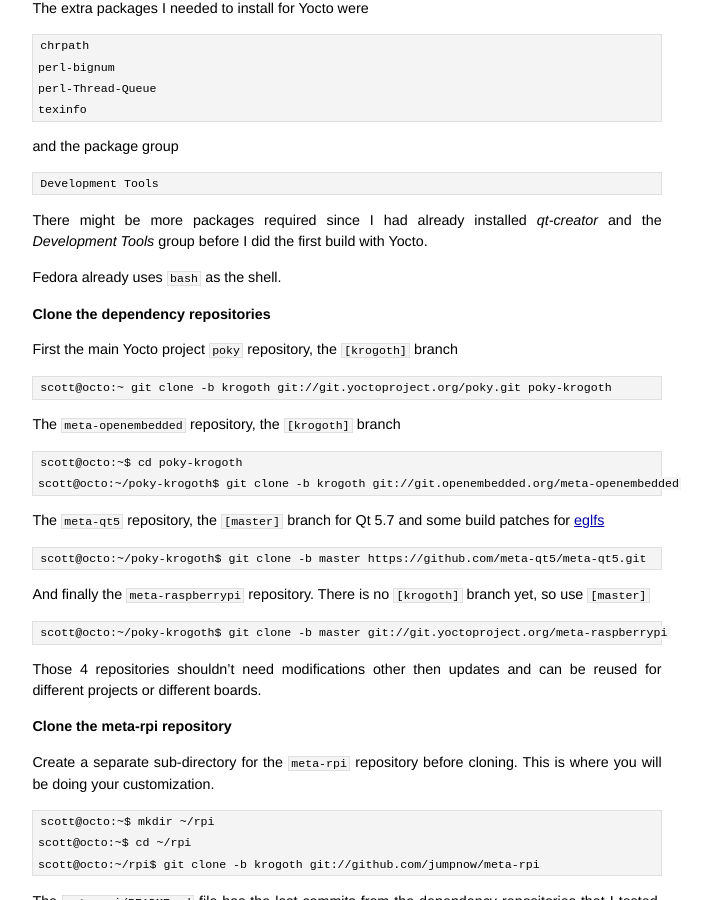
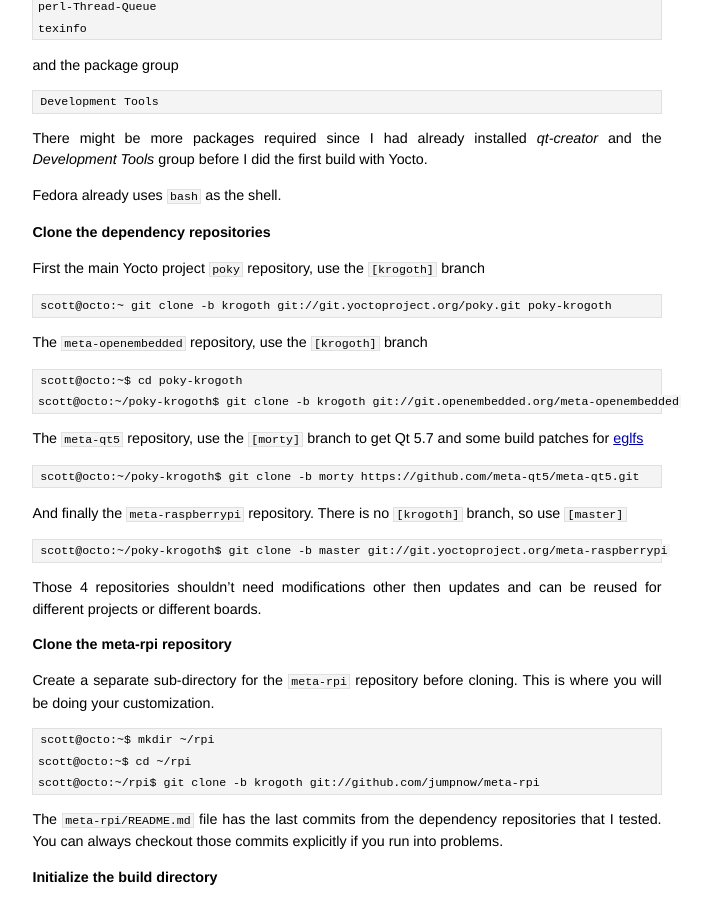
Before and after one commit to jumpnow/jumpnowtek-site, a Jekyll site: the page built from _posts/2015-12-04-Raspberry-Pi-Systems-with-Yocto.md, in a window 1280 px wide and 900 px high, scrolled down 4170 px. Shown: the whole window, without its empty margins (293-1002 px from the left). Built offline with Jekyll 4.4.1, drawn with Linux system fonts in a browser that asks for light colours; some of the changed text lies outside the part shown.

Commit message:
Use morty branch for qt5 for rpi

```diff
--- a/_posts/2015-12-04-Raspberry-Pi-Systems-with-Yocto.md
+++ b/_posts/2015-12-04-Raspberry-Pi-Systems-with-Yocto.md
@@ -22,8 +22,6 @@
 If you are [Qt5][qt] developer then you will appreciate that the RPi comes with working OpenGL drivers for the GPU. This means [Qt OpenGL][qt-opengl] and [Qt QuickControls2][qt-quickcontrols2] applications will work when using the [eglfs][qt-eglfs] platform plugin.
 
 Here is another post with more details on [developing with Qt5 on the RPi][rpi-qt5-qml-dev].
-
-**NOTE:** The `eglfs` plugin is what I'm using now for Qt5 images built with [meta-rpi][meta-rpi]. It used to be `linuxfb`. If you were previously using [meta-rpi][meta-rpi] you should update `local.conf` and add `opengl` to `DISTRO_FEATURES`.
 
 I am using the Yocto [meta-raspberrypi][meta-raspberrypi] layer, but have updated recipes for the Linux kernel, [gpu firmware][firmware-repo] and some [userland][userland-repo] components.
 
@@ -205,20 +203,20 @@
 
 ### Clone the dependency repositories
 
-First the main Yocto project `poky` repository, the `[krogoth]` branch
+First the main Yocto project `poky` repository, use the `[krogoth]` branch
 
     scott@octo:~ git clone -b krogoth git://git.yoctoproject.org/poky.git poky-krogoth
 
-The `meta-openembedded` repository, the `[krogoth]` branch
+The `meta-openembedded` repository, use the `[krogoth]` branch
 
     scott@octo:~$ cd poky-krogoth
     scott@octo:~/poky-krogoth$ git clone -b krogoth git://git.openembedded.org/meta-openembedded
 
-The `meta-qt5` repository, the `[master]` branch for Qt 5.7 and some build patches for [eglfs][qt-eglfs]
+The `meta-qt5` repository, use the `[morty]` branch to get Qt 5.7 and some build patches for [eglfs][qt-eglfs]
 
-    scott@octo:~/poky-krogoth$ git clone -b master https://github.com/meta-qt5/meta-qt5.git
+    scott@octo:~/poky-krogoth$ git clone -b morty https://github.com/meta-qt5/meta-qt5.git
 
-And finally the `meta-raspberrypi` repository. There is no `[krogoth]` branch yet, so use `[master]`
+And finally the `meta-raspberrypi` repository. There is no `[krogoth]` branch, so use `[master]`
 
     scott@octo:~/poky-krogoth$ git clone -b master git://git.yoctoproject.org/meta-raspberrypi
 
```
Also changed, not shown: other parts of _posts/2015-12-04-Raspberry-Pi-Systems-with-Yocto.md (+1 -1 lines).
